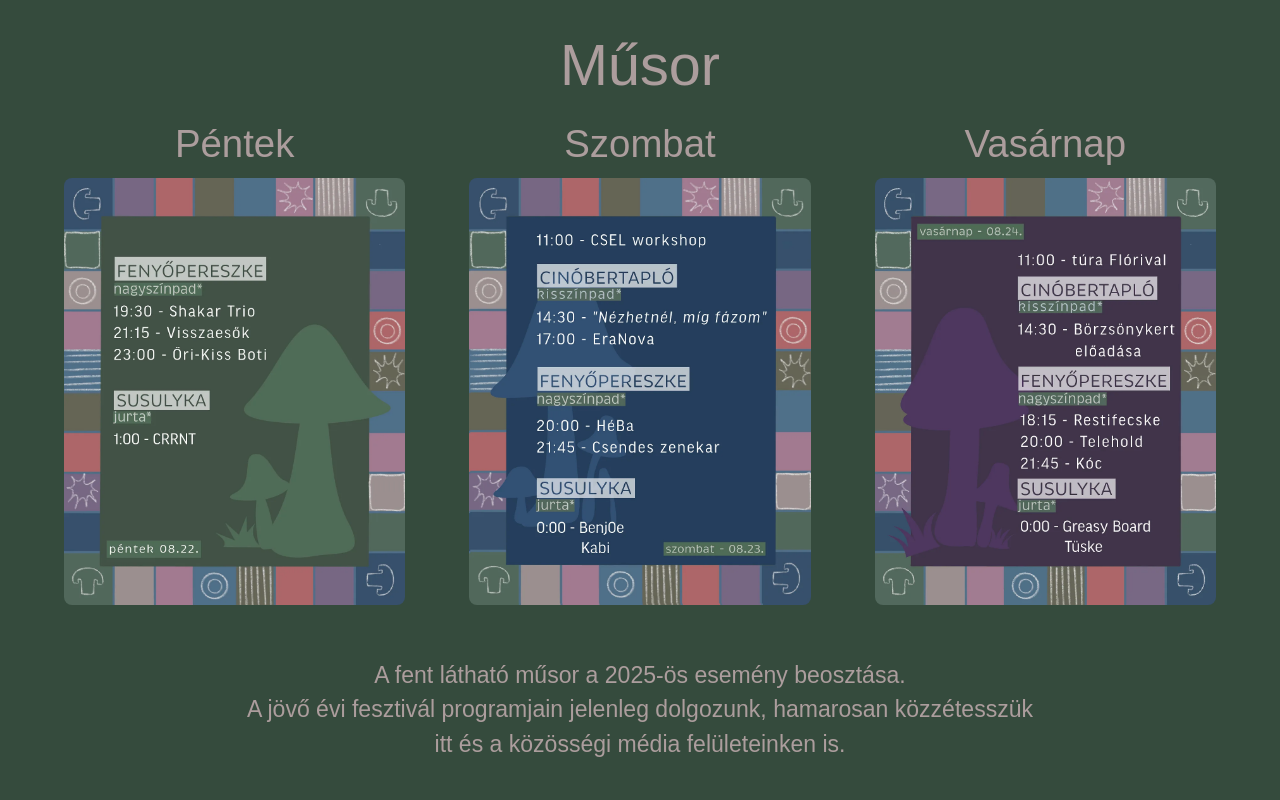
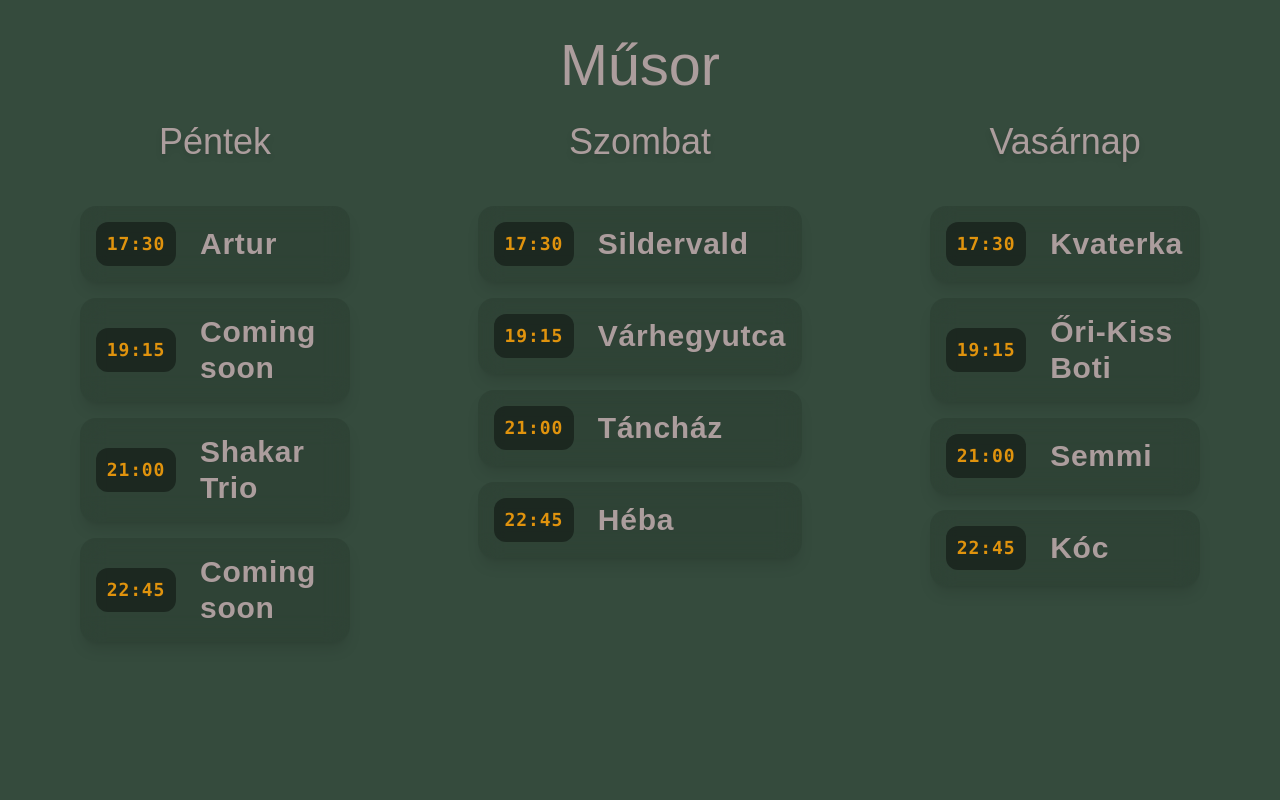
Before and after one commit to vilagombafeszt/vilagombafeszt.github.io, a Next.js app: page / in a window 1280 px wide. Shown: the part 800-1600 px from the top of the page. Built offline with nearby package versions, Linux system fonts and the light colour scheme; a web font is replaced by a local one.

Commit message:
temporarily update lineup display

```diff
--- a/components/MusorSection.tsx
+++ b/components/MusorSection.tsx
@@ -1,64 +1,80 @@
-import Image from 'next/image';
+const lineupData = {
+  friday: [
+    { time: '17:30', artist: 'Artur' },
+    { time: '19:15', artist: 'Coming soon' },
+    { time: '21:00', artist: 'Shakar Trio' },
+    { time: '22:45', artist: 'Coming soon' },
+  ],
+  saturday: [
+    { time: '17:30', artist: 'Sildervald' },
+    { time: '19:15', artist: 'Várhegyutca' },
+    { time: '21:00', artist: 'Táncház' },
+    { time: '22:45', artist: 'Héba' },
+  ],
+  sunday: [
+    { time: '17:30', artist: 'Kvaterka' },
+    { time: '19:15', artist: 'Őri-Kiss Boti' },
+    { time: '21:00', artist: 'Semmi' },
+    { time: '22:45', artist: 'Kóc' },
+  ],
+};
+
+function LineupList({ items }: { items: { time: string; artist: string }[] }) {
+  return (
+    <div className="relative mb-8 mt-4 flex w-full flex-col gap-3 md:mb-10 md:mt-8 md:gap-4">
+      {items.map((item, index) => (
+        <div
+          key={index}
+          className="hover:border-accent/40 group relative flex items-center gap-6 overflow-hidden rounded-2xl border border-white/5 bg-black/10 p-4 shadow-lg backdrop-blur-md transition-all duration-300 hover:-translate-y-1 hover:bg-black/30 hover:shadow-[0_8px_30px_rgba(172,157,157,0.15)]"
+        >
+          {/* Subtle hover gradient background */}
+          <div className="from-accent/0 to-accent/5 absolute inset-0 bg-gradient-to-r opacity-0 transition-opacity duration-300 group-hover:opacity-100" />
+
+          {/* Time badge */}
+          <div className="relative z-10 flex min-w-[70px] shrink-0 items-center justify-center rounded-xl bg-black/40 py-2 sm:min-w-[80px]">
+            <span className="font-mono text-base font-bold tracking-wider text-amber-500/90 transition-colors group-hover:text-amber-400 sm:text-lg">
+              {item.time}
+            </span>
+          </div>
+
+          {/* Artist name */}
+          <div className="relative z-10 flex w-full flex-col">
+            <span className="font-body text-2xl font-bold tracking-wide text-accent drop-shadow-sm transition-all group-hover:text-white md:text-3xl">
+              {item.artist}
+            </span>
+          </div>
+        </div>
+      ))}
+    </div>
+  );
+}
 
 export default function MusorSection() {
   return (
     <div className="section" id="musor">
       <div className="title">Műsor</div>
 
-      <div className="eloadasok">
-        <div className="eloadasok-column">
-          <div className="eloadasok-day">Péntek</div>
-          <div className="eloadasok-item">
-            <Image
-              src="/page_images/pentek.webp"
-              alt="Pénteki menetrend"
-              className="musor-schedule-img"
-              width={600}
-              height={800}
-              unoptimized
-              loading="lazy"
-            />
+      <div className="mx-auto flex w-full max-w-[1600px] flex-col gap-10 px-4 md:flex-row md:gap-8 lg:gap-16 xl:gap-32">
+        <div className="flex-1">
+          <div className="border-accent/20 mb-2 w-full border-b pb-2 text-center font-brand text-3xl text-accent drop-shadow-md md:mb-6 md:pb-3 md:text-4xl">
+            Péntek
           </div>
+          <LineupList items={lineupData.friday} />
         </div>
 
-        <div className="eloadasok-column">
-          <div className="eloadasok-day">Szombat</div>
-          <div className="eloadasok-item">
-            <Image
-              src="/page_images/szombat.webp"
-              alt="Szombati menetrend"
-              className="musor-schedule-img"
-              width={600}
-              height={800}
-              unoptimized
-              loading="lazy"
-            />
+        <div className="flex-1">
+          <div className="border-accent/20 mb-2 w-full border-b pb-2 text-center font-brand text-3xl text-accent drop-shadow-md md:mb-6 md:pb-3 md:text-4xl">
+            Szombat
           </div>
+          <LineupList items={lineupData.saturday} />
         </div>
 
-        <div className="eloadasok-column">
-          <div className="eloadasok-day">Vasárnap</div>
-          <div className="eloadasok-item">
-            <Image
-              src="/page_images/vasarnap.webp"
-              alt="Vasárnapi menetrend"
-              className="musor-schedule-img"
-              width={600}
-              height={800}
-              unoptimized
-              loading="lazy"
-            />
+        <div className="flex-1">
+          <div className="border-accent/20 mb-2 w-full border-b pb-2 text-center font-brand text-3xl text-accent drop-shadow-md md:mb-6 md:pb-3 md:text-4xl">
+            Vasárnap
           </div>
+          <LineupList items={lineupData.sunday} />
         </div>
-      </div>
-
-      <div className="eloadasok-others">
-        <p>
-          A fent látható műsor a 2025-ös esemény beosztása.{' '}
-          <br />
-          A jövő évi fesztivál programjain jelenleg dolgozunk, hamarosan közzétesszük itt és a
-          közösségi média felületeinken is.
-        </p>
       </div>
     </div>
   );
```
